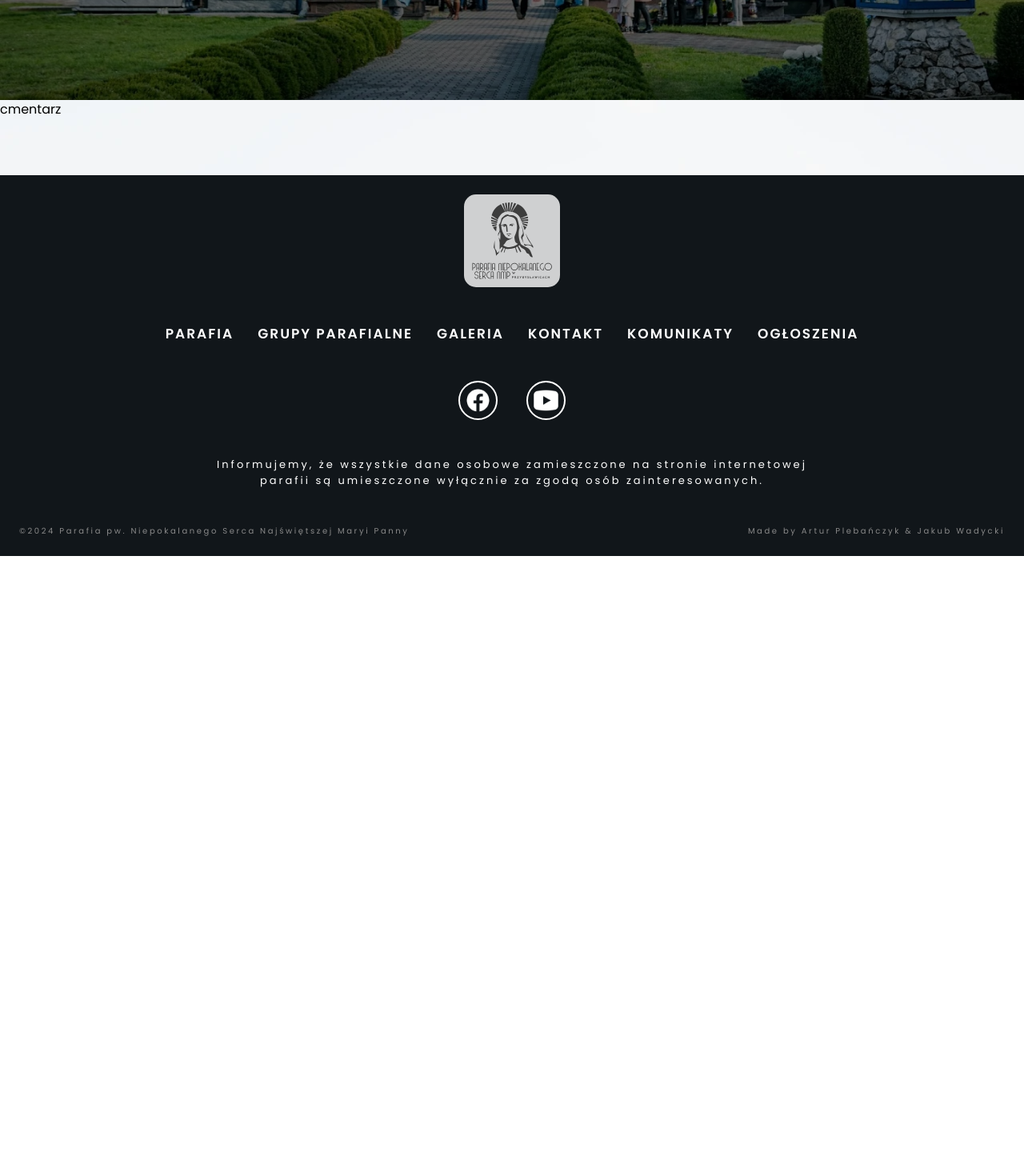
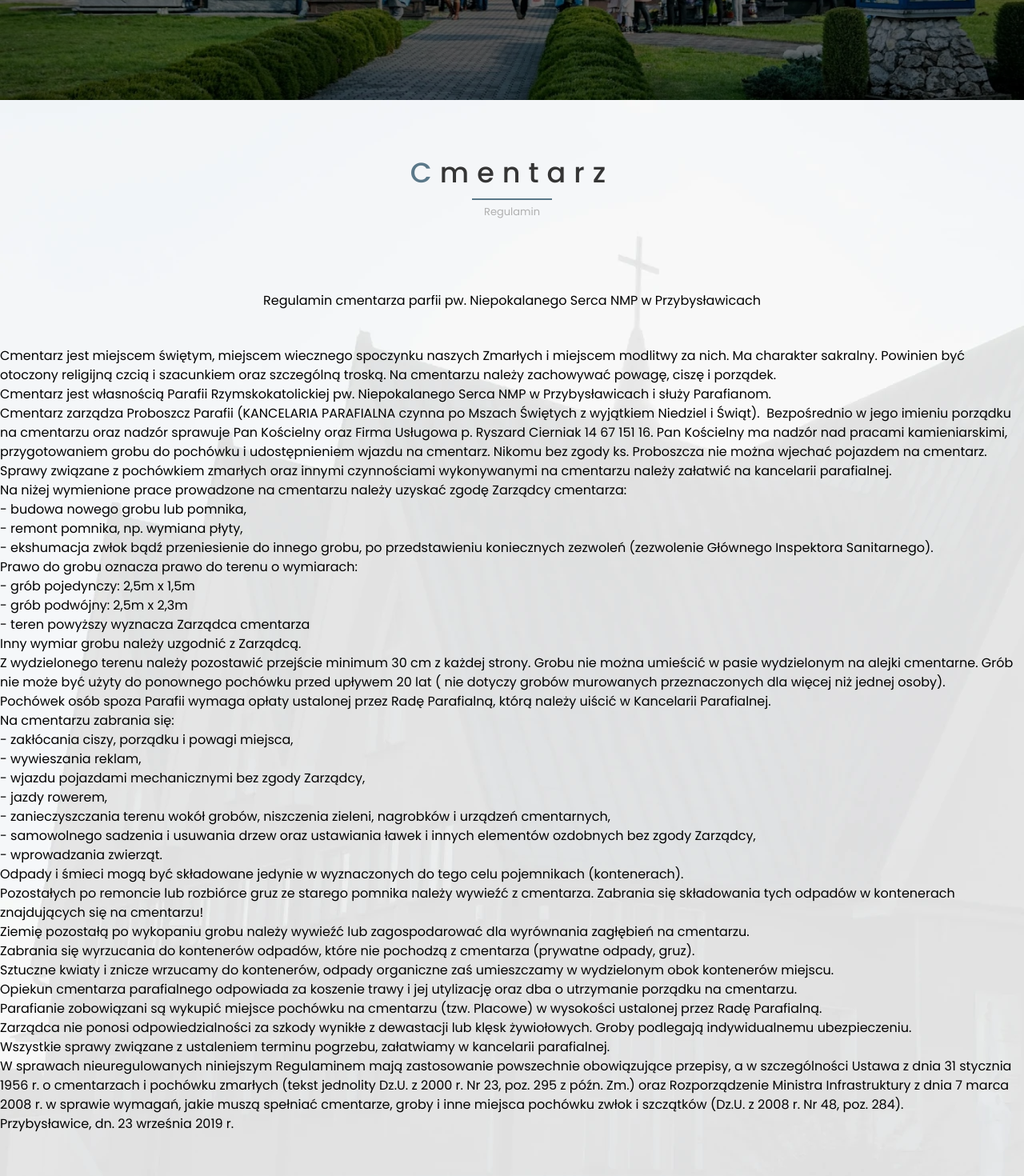
Before and after one commit to JcobV01/stronaPNSNMPwP, a Next.js app: page /cmentarz in a window 1280 px wide. Shown: the part 280-1750 px from the top of the page at 80% size. Before the commit the page ends 975 px from the top, so only its background shows below. Built offline with nearby package versions, Linux system fonts and the light colour scheme.

Commit message:
Dodanie tekstu do zakładki cmentarz, dodanie gapu do navbar footer (25px - było 30px), zmiana lokalizacji navbaru do footer, dodanie navbaru na podzakładkach

```diff
--- a/app/cmentarz/page.jsx
+++ b/app/cmentarz/page.jsx
@@ -1,8 +1,58 @@
 import React from 'react'
+import Title from '@components/Title'
 
 const cmentarz = () => {
   return (
-    <div>cmentarz</div>
+    <section className='flex-center'>
+      <article className='mt-[65px] w-[1400px]'>
+        <Title title="Cmentarz" title2="" subtitle="Regulamin"/>
+        <div>
+          <h4 className='text-center mt-[90px]'>Regulamin cmentarza parfii pw. Niepokalanego Serca NMP w Przybysławicach</h4>
+          <ol className='mt-[45px] list-decimal'>
+            <li>Cmentarz jest miejscem świętym, miejscem wiecznego spoczynku naszych Zmarłych i miejscem modlitwy za nich. Ma charakter sakralny. Powinien być otoczony religijną czcią i szacunkiem oraz szczególną troską. Na cmentarzu należy zachowywać powagę, ciszę i porządek.</li>
+            <li>Cmentarz jest własnością Parafii Rzymskokatolickiej pw. Niepokalanego Serca NMP w Przybysławicach i służy Parafianom.</li>
+            <li>Cmentarz zarządza Proboszcz Parafii (KANCELARIA PARAFIALNA czynna po Mszach Świętych z wyjątkiem Niedziel i Świąt).  Bezpośrednio w jego imieniu porządku na cmentarzu oraz nadzór sprawuje Pan Kościelny oraz Firma Usługowa p. Ryszard Cierniak 14 67 151 16. Pan Kościelny ma nadzór nad pracami kamieniarskimi, przygotowaniem grobu do pochówku i udostępnieniem wjazdu na cmentarz. Nikomu bez zgody ks. Proboszcza nie można wjechać pojazdem na cmentarz.</li>
+            <li>Sprawy związane z pochówkiem zmarłych oraz innymi czynnościami wykonywanymi na cmentarzu należy załatwić na kancelarii parafialnej.</li>
+            <li>Na niżej wymienione prace prowadzone na cmentarzu należy uzyskać zgodę Zarządcy cmentarza:</li>
+            <ul>
+              <li>- budowa nowego grobu lub pomnika,</li>
+              <li>- remont pomnika, np. wymiana płyty,</li>
+              <li>- ekshumacja zwłok bądź przeniesienie do innego grobu, po przedstawieniu koniecznych zezwoleń (zezwolenie Głównego Inspektora Sanitarnego).</li>
+            </ul>
+            <li>Prawo do grobu oznacza prawo do terenu o wymiarach:</li>
+            <ul>
+              <li>- grób pojedynczy: 2,5m x 1,5m</li>
+              <li>- grób podwójny: 2,5m x 2,3m</li>
+              <li>- teren powyższy wyznacza Zarządca cmentarza</li>
+            </ul>
+            <p>Inny wymiar grobu należy uzgodnić z Zarządcą.</p>
+            <p>Z wydzielonego terenu należy pozostawić przejście minimum 30 cm z każdej strony. Grobu nie można umieścić w pasie wydzielonym na alejki cmentarne. Grób nie może być użyty do ponownego pochówku przed upływem 20 lat ( nie dotyczy grobów murowanych przeznaczonych dla więcej niż jednej osoby).</p>
+            <li>Pochówek osób spoza Parafii wymaga opłaty ustalonej przez Radę Parafialną, którą należy uiścić w Kancelarii Parafialnej.</li>
+            <li>Na cmentarzu zabrania się:</li>
+            <ul>
+              <li>- zakłócania ciszy, porządku i powagi miejsca,</li>
+              <li>- wywieszania reklam,</li>
+              <li>- wjazdu pojazdami mechanicznymi bez zgody Zarządcy,</li>
+              <li>- jazdy rowerem,</li>
+              <li>- zanieczyszczania terenu wokół grobów, niszczenia zieleni, nagrobków i urządzeń  cmentarnych,</li>
+              <li>- samowolnego sadzenia i usuwania drzew oraz ustawiania ławek i innych elementów ozdobnych bez zgody Zarządcy,</li>
+              <li>- wprowadzania zwierząt.</li>
+            </ul>
+            <li>Odpady i śmieci mogą być składowane jedynie w wyznaczonych do tego celu pojemnikach (kontenerach).</li>
+            <li>Pozostałych po remoncie lub rozbiórce gruz ze starego pomnika należy wywieźć z cmentarza. Zabrania się składowania tych odpadów w kontenerach znajdujących się na cmentarzu!</li>
+            <li>Ziemię pozostałą po wykopaniu grobu należy wywieźć lub zagospodarować dla wyrównania zagłębień na cmentarzu.</li>
+            <li>Zabrania się wyrzucania do kontenerów odpadów, które nie pochodzą z cmentarza (prywatne odpady, gruz).</li>
+            <li>Sztuczne kwiaty i znicze wrzucamy do kontenerów, odpady organiczne zaś umieszczamy w wydzielonym obok kontenerów miejscu.</li>
+            <li>Opiekun cmentarza parafialnego odpowiada za koszenie trawy i jej utylizację oraz dba o utrzymanie porządku na cmentarzu.</li>
+            <li>Parafianie zobowiązani są wykupić miejsce pochówku na cmentarzu (tzw. Placowe) w wysokości ustalonej przez Radę Parafialną.</li>
+            <li>Zarządca nie ponosi odpowiedzialności za szkody wynikłe z dewastacji lub klęsk żywiołowych. Groby podlegają indywidualnemu ubezpieczeniu.</li>
+            <li>Wszystkie sprawy związane z ustaleniem terminu pogrzebu, załatwiamy w kancelarii parafialnej.</li>
+            <li>W sprawach nieuregulowanych niniejszym Regulaminem mają zastosowanie powszechnie obowiązujące przepisy, a w szczególności Ustawa z dnia 31 stycznia 1956 r. o cmentarzach i pochówku zmarłych (tekst jednolity Dz.U. z 2000 r. Nr 23, poz. 295 z późn. Zm.) oraz Rozporządzenie Ministra Infrastruktury z dnia 7 marca 2008 r. w sprawie wymagań, jakie muszą spełniać cmentarze, groby i inne miejsca pochówku zwłok i szczątków (Dz.U. z 2008 r. Nr 48, poz. 284).</li>
+          </ol>
+          <p>Przybysławice, dn. 23 września 2019 r.</p>
+        </div>
+      </article>
+    </section>
   )
 }
 
--- a/components/Footer.jsx
+++ b/components/Footer.jsx
@@ -1,6 +1,6 @@
 import React from 'react'
 import Logo from './logo'
-import Navbar from './Navbar'
+import Navbar from '@components/footer/Navbar'
 import Icon from './footer/Icon'
 
 import fbIcon from '@public/assets/icons/facebook-w.svg'
--- a/components/navbar.jsx
+++ b/components/footer/Navbar.jsx
@@ -3,7 +3,7 @@ import React from 'react'
 
 const Navbar = () => {
   return (
-    <nav className='flex gap-[30px] tracking-[2px] text-white text-[17px] font-semibold lg:text-[15px] md:flex-col md:gap-[10px]'>
+    <nav className='flex gap-[25px] tracking-[2px] text-white text-[17px] font-semibold lg:text-[15px] md:flex-col md:gap-[10px]'>
         <Link href="/#parafia">PARAFIA</Link>
         <Link href="/#grupy">GRUPY PARAFIALNE</Link>
         <Link href="/#galeria">GALERIA</Link>
--- a/components/header/DynamicHeader.jsx
+++ b/components/header/DynamicHeader.jsx
@@ -1,6 +1,6 @@
 'use client';
 
-import React, {useEffect, useState} from 'react'
+import React, { useEffect, useState } from 'react'
 import { usePathname } from 'next/navigation'
 
 import Logo from '@components/Logo'
@@ -25,14 +25,14 @@ import sacraments from '@public/assets/images/header-images/sacraments.webp';
 
 const DynamicHeader = () => {
     const pathname = usePathname();
-    const [size, setSize] = useState({width: 150, height: 150});
+    const [size, setSize] = useState({ width: 150, height: 150 });
 
     useEffect(() => {
         const handleResize = () => {
-            if(window.matchMedia("(max-width: 345px)").matches){
-                setSize({width: 75, height: 75});
+            if (window.matchMedia("(max-width: 345px)").matches) {
+                setSize({ width: 75, height: 75 });
             } else {
-                setSize({width: 150, height: 150});
+                setSize({ width: 150, height: 150 });
             }
         }
         handleResize();
@@ -84,9 +84,9 @@ const DynamicHeader = () => {
                 :
                 <header className="w-full h-[405px] bg-cover bg-center" style={{ backgroundImage: `url(${headerImage.src})` }}>
                     <div className="w-full h-full bg-[#00000090]">
-                        <section className='z-10 relative'>
-
-                        </section>
+                        <div className='flex-center pt-[40px]'>
+                            <Navbar />
+                        </div>
                     </div>
                 </header>
             }
--- a/components/header/Navbar.jsx
+++ b/components/header/Navbar.jsx
@@ -19,7 +19,7 @@ const Navbar = () => {
 
 
 
-      <div className="hidden sm:flex justify-end mt-[10px]">
+      <div className="hidden sm:flex mt-[10px]">
         <div onClick={() => setActive(!active)} className='relative w-[30px] h-[20px] z-10'>
           <div className={active ? "active-hamburger" : "custom-hamburger"}></div>
         </div>
```
